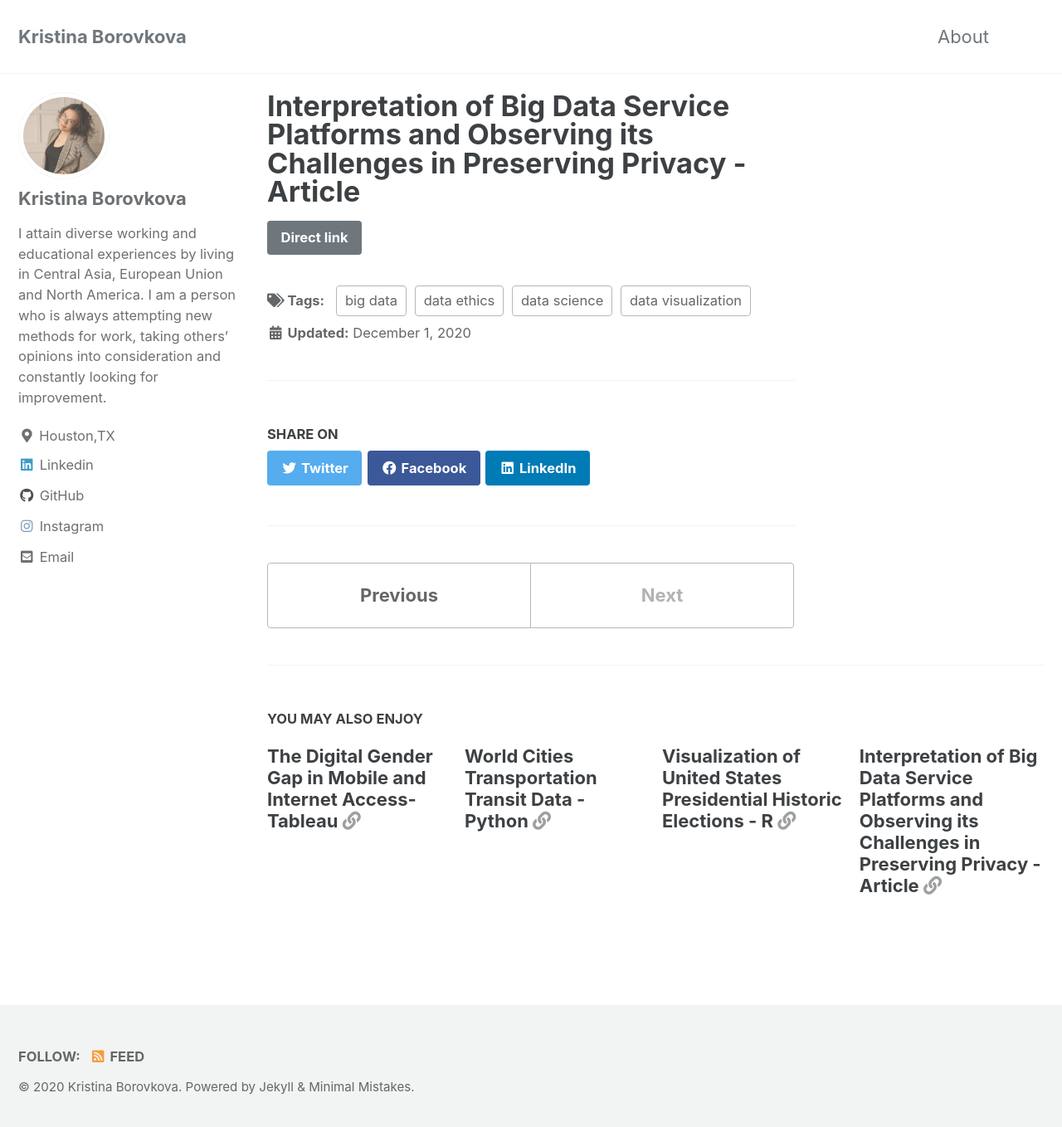
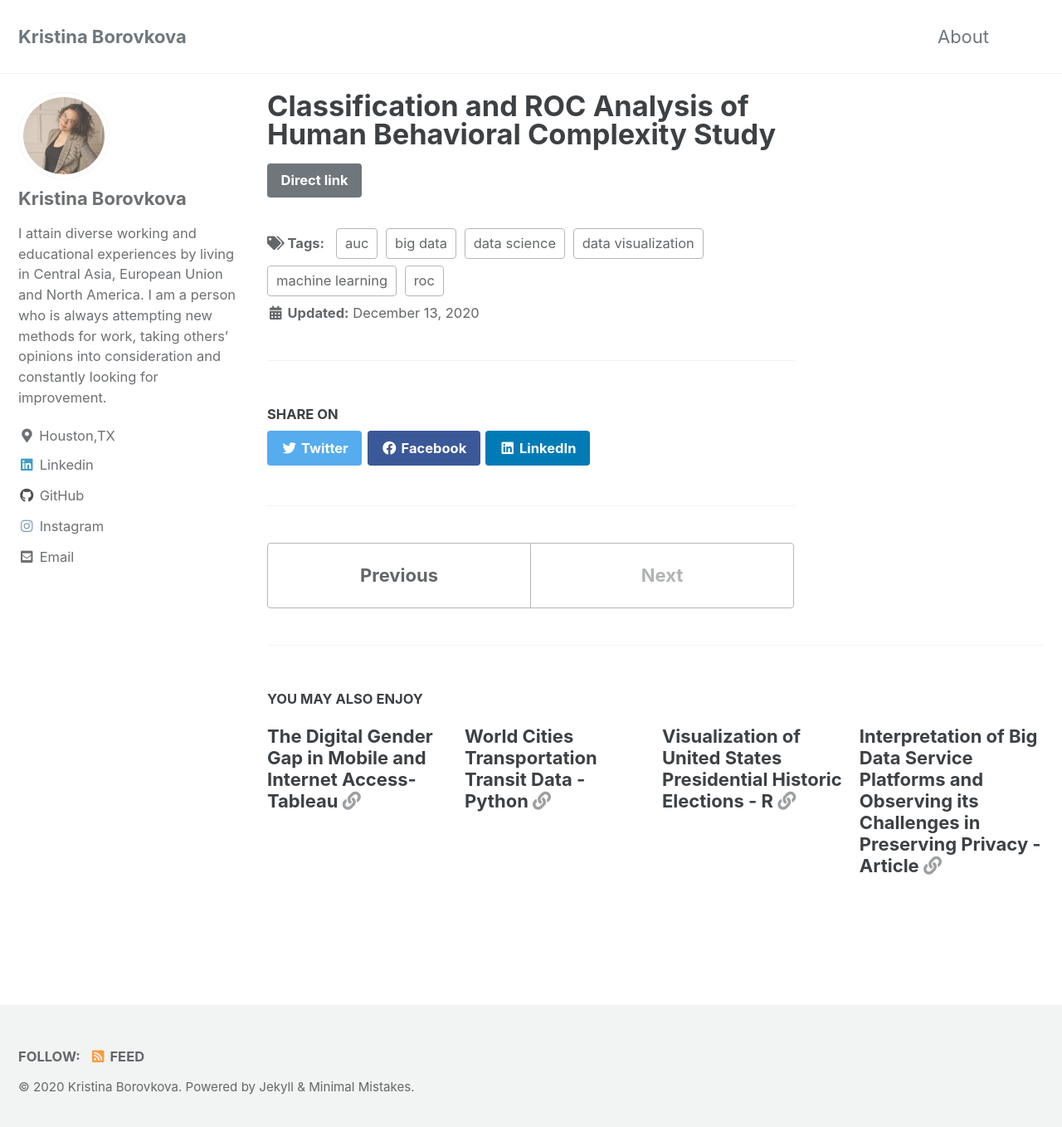
Before and after one commit to borovkk/borovkk.github.io, a Jekyll site: the page built from _posts/2020-12-13-HumanBehavioralComplexity.md, in a window 1280 px wide and 1366 px high. Shown: the top 1358 px of the window at 83% size. Built offline with Jekyll 4.4.1, drawn with Linux system fonts in a browser that asks for light colours; cached includes are drawn as plain includes.

Commit message:
Updated Dec 13, 2020

```diff
--- a/_posts/2020-12-13-HumanBehavioralComplexity.md
+++ b/_posts/2020-12-13-HumanBehavioralComplexity.md
@@ -1,6 +1,6 @@
 ---
-title: "Interpretation of Big Data Service Platforms and Observing its Challenges in Preserving Privacy - Article"
-link: https://medium.com/@kristinaborovkova/interpretation-of-big-data-service-platforms-and-observing-its-challenges-in-preserving-privacy-d6469cee70a1
-date: 2020-12-01
-tags: [data science, data visualization, data ethics, big data]
+title: "Classification and ROC Analysis of Human Behavioral Complexity Study"
+link: https://github.com/borovkk/HumanBehavioralComplexity
+date: 2020-12-13
+tags: [data science, data visualization, big data, roc, auc, machine learning]
 ---
```
